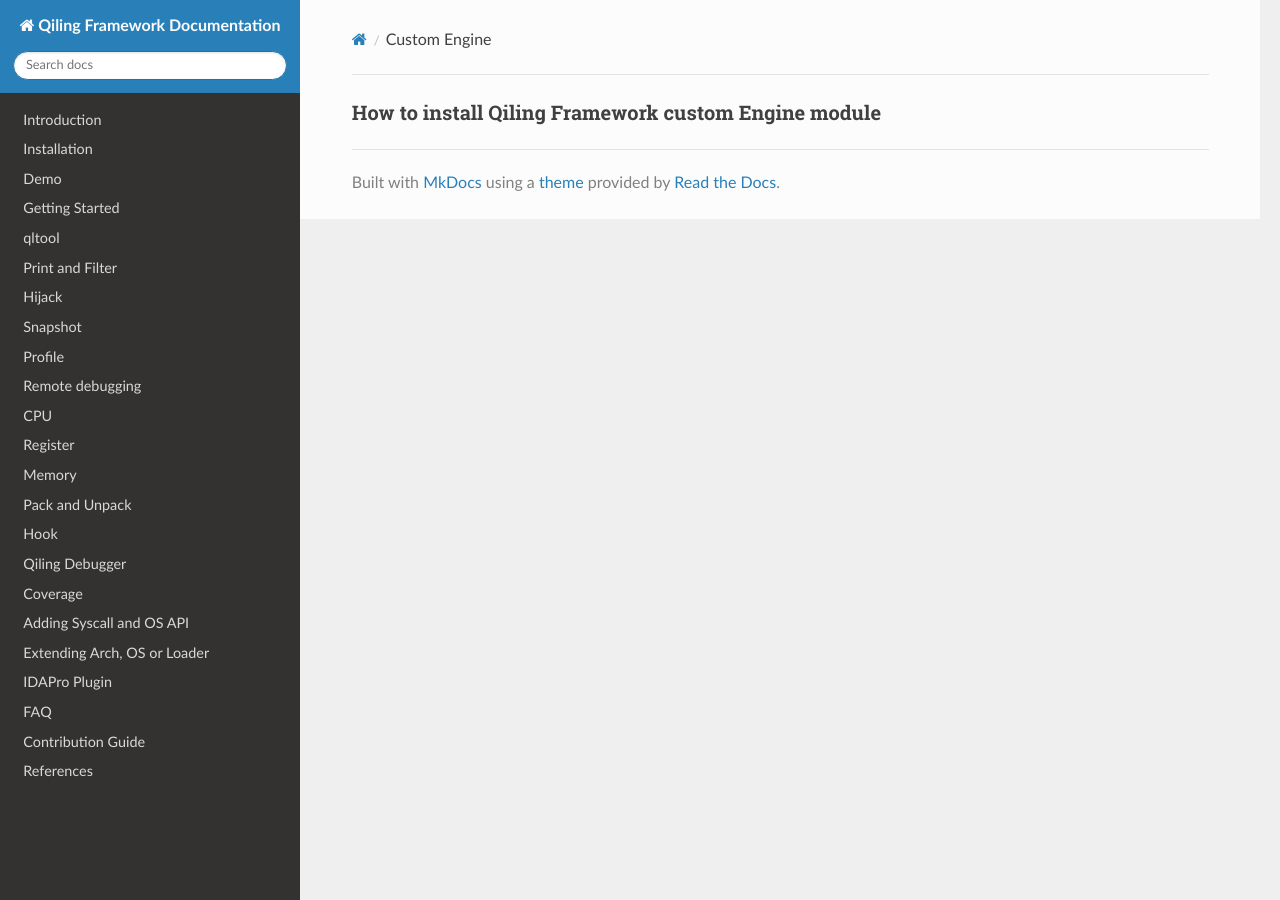
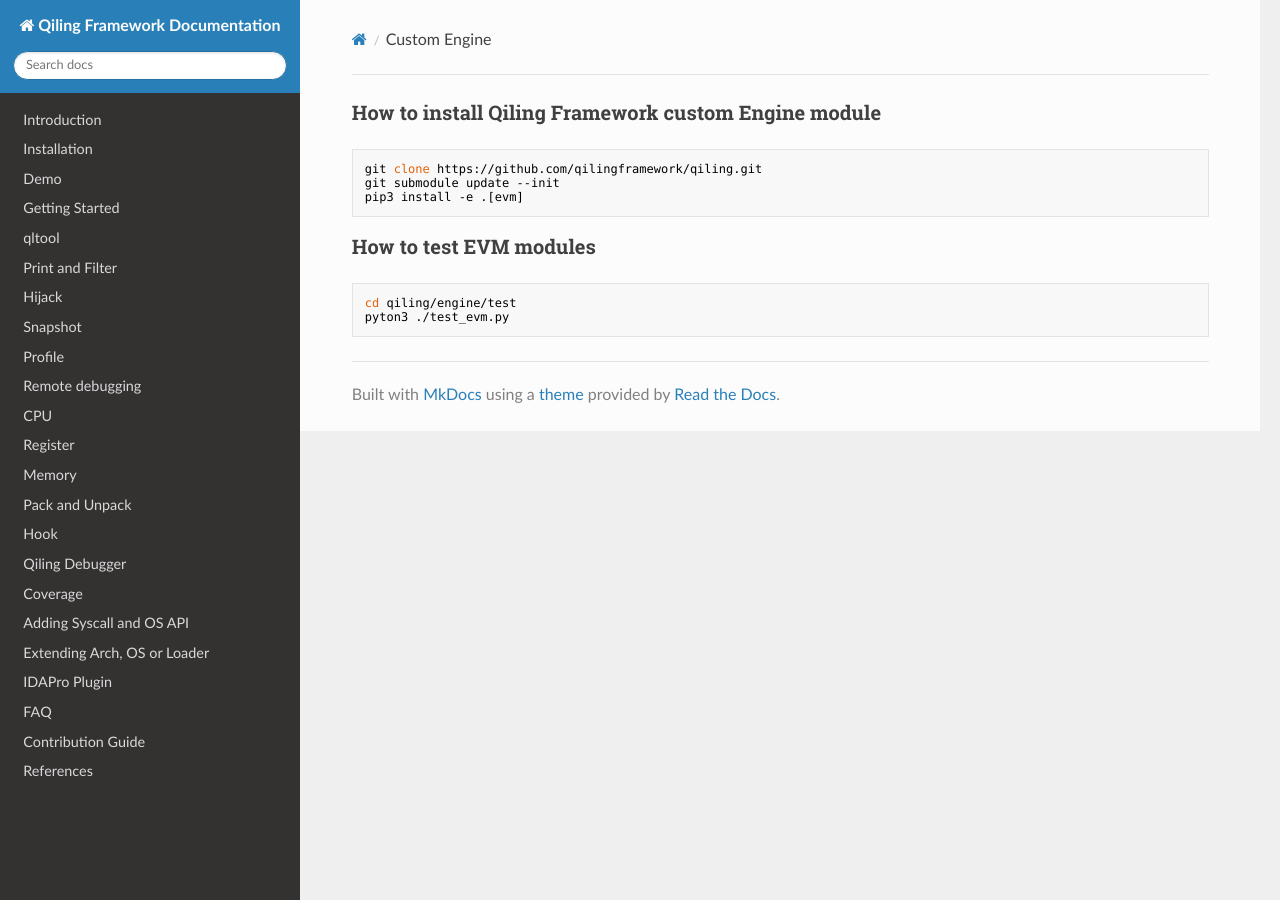
Before and after one commit to qilingframework/rtfd.io, an MkDocs documentation site: the page built from docs/engine.md, in a window 1280 px wide. Built offline with MkDocs 1.6.1, drawn with Linux system fonts in a browser that asks for light colours; nearby versions of some CDN libraries.

Commit message:
add custom engine

````diff
--- a/docs/engine.md
+++ b/docs/engine.md
@@ -3,3 +3,14 @@ title: Custom Engine
 ---
 
 ### How to install Qiling Framework custom Engine module
+```
+git clone https://github.com/qilingframework/qiling.git
+git submodule update --init
+pip3 install -e .[evm]
+```
+
+### How to test EVM modules
+```
+cd qiling/engine/test
+pyton3 ./test_evm.py
+```
````
